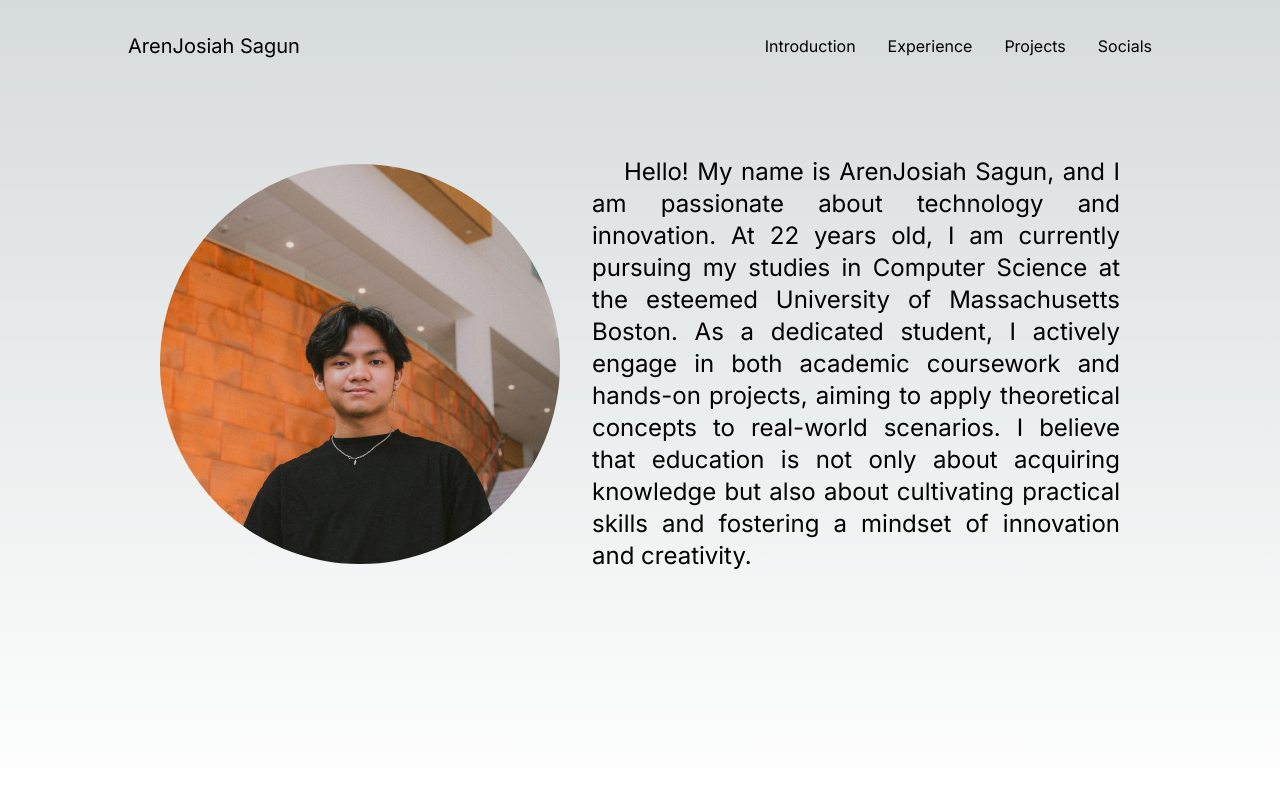
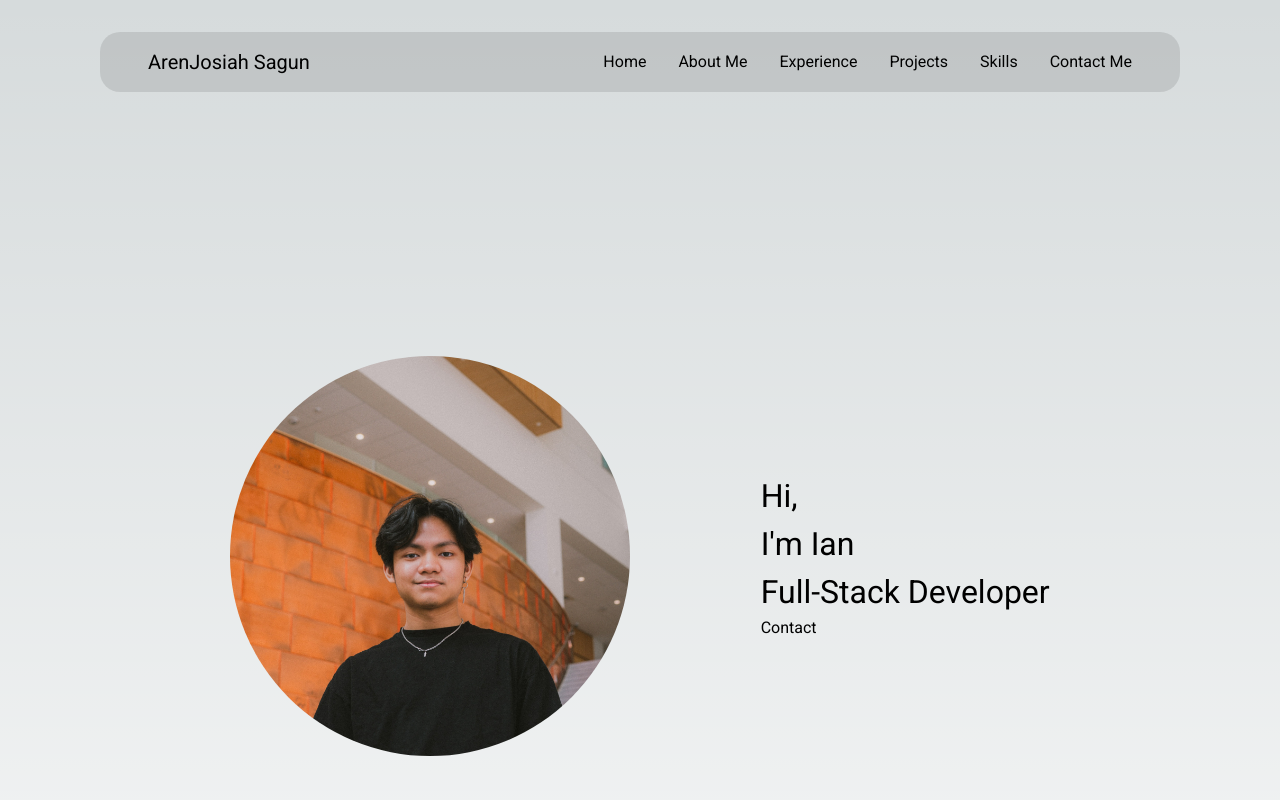
Before and after one commit to arensagun2/arensagun2, a Next.js app: page / in a window 1280 px wide. Shown: the top 800 px of the page. Built offline with nearby package versions, Linux system fonts and the light colour scheme.

Commit message:
different approach

```diff
--- a/src/app/globals.css
+++ b/src/app/globals.css
@@ -1,5 +1,3 @@
-@import url('https://fonts.googleapis.com/css2?family=Roboto:ital,wght@0,100;0,300;0,400;0,500;0,700;0,900;1,100;1,300;1,400;1,500;1,700;1,900&display=swap');
-
 @tailwind base;
 @tailwind components;
 @tailwind utilities;
@@ -8,6 +6,7 @@
   --foreground-rgb: 0, 0, 0;
   --background-start-rgb: 214, 219, 220;
   --background-end-rgb: 255, 255, 255;
+
 }
 
 @media (prefers-color-scheme: dark) {
@@ -26,9 +25,10 @@ body {
       rgb(var(--background-end-rgb))
     )
     rgb(var(--background-start-rgb));
+}
 
-  font-family: "Roboto", sans-serif;
-  box-sizing: border-box;
+::-webkit-scrollbar {
+  background: none;
 }
 
 @layer utilities {
@@ -36,39 +36,3 @@ body {
     text-wrap: balance;
   }
 }
-
-@media (max-width:1080px) {
-  .nav {
-    flex-direction: column;
-  }
-
-  .header {
-    flex-direction: column;
-    padding: 0;
-  }
-
-  .header p {
-    font-size: 1rem;
-    line-height: 1.2rem;
-  }
-
-  .me {
-    width: 200px;
-  }
-}
-
-.navbuttons::after {
-  content: ''; /* Required for pseudo-element */
-  position: absolute;
-  left: 0;
-  bottom: 0;
-  width: 0;
-  height: 2px; /* Adjust the height of the underline as needed */
-  background-color: blue; /* Change the color of the underline as needed */
-  transition: width 0.3s ease; /* Animation transition */
-}
-
-/* Define the hover effect to animate the underline */
-.navbuttons:hover::after {
-  width: 100%; /* Expand the width of the underline */
-}
--- a/src/app/layout.tsx
+++ b/src/app/layout.tsx
@@ -1,8 +1,12 @@
 import type { Metadata } from "next";
-import { Inter } from "next/font/google";
+import { Roboto } from "next/font/google";
 import "./globals.css";
 
-const inter = Inter({ subsets: ["latin"] });
+const roboto = Roboto({
+  weight: '400',
+  subsets: ["latin"],
+  display: "swap"
+});
 
 export const metadata: Metadata = {
   title: "arensagun2",
@@ -16,7 +20,7 @@ export default function RootLayout({
 }>) {
   return (
     <html lang="en">
-      <body className={inter.className}>{children}</body>
+      <body className={roboto.className}>{children}</body>
     </html>
   );
 }
--- a/src/app/page.tsx
+++ b/src/app/page.tsx
@@ -1,30 +1,9 @@
-import Image from 'next/image'
+import Contents from '@/components/contents';
 
 export default function Home() {
   return (
     <main className='pl-8 pr-8'>
-      <div className="flex min-h-screen flex-col items-center gap-24 p-8">
-        <div className="nav flex justify-between items-center w-full pl-16 pr-16 gap-2 transition-all">
-          <h1 className="text-xl text-nowrap">ArenJosiah Sagun</h1>
-          <div className="flex gap-8 justify-center items-center">
-            <button className="navbuttons hover:text-blue-500 hover:scale-105 transition-all">Introduction</button>
-            <button className="navbuttons hover:text-blue-500 hover:scale-105 transition-all">Experience</button>
-            <button className="navbuttons hover:text-blue-500 hover:scale-105 transition-all">Projects</button>
-            <button className="navbuttons hover:text-blue-500 hover:scale-105 transition-all">Socials</button>
-          </div>
-        </div>
-        <div className='header flex justify-center items-center gap-8 pl-24 pr-24'>
-          <Image src="/myPicCrop.jpg" alt="mypicture" width={400} height={400} className='me rounded-full'/>
-          <div>
-            <p className='text-indent indent-8 text-2xl text-justify'>
-              Hello! My name is ArenJosiah Sagun, and I am passionate about technology and innovation.
-              At 22 years old, I am currently pursuing my studies in Computer Science at the esteemed University of Massachusetts Boston.
-              As a dedicated student, I actively engage in both academic coursework and hands-on projects, aiming to apply theoretical concepts to real-world scenarios.
-              I believe that education is not only about acquiring knowledge but also about cultivating practical skills and fostering a mindset of innovation and creativity.
-            </p>
-          </div>
-        </div>
-      </div>
+      <Contents></Contents>
     </main>
   );
 }
--- /dev/null
+++ b/src/components/aboutme.tsx
@@ -0,0 +1,19 @@
+import style from './components.module.css';
+
+export default function AboutMe() {
+    return (
+        <div className= "rounded-lg pt-8 pb-8 pl-2 pr-2">
+            <h1 className={style.contentTitle}>About Me</h1>
+            <div className="header flex justify-center items-center gap-8 pl-24 pr-24">
+                <div>
+                    <p className='text-indent indent-8 text-2xl text-justify'>
+                    My name is ArenJosiah Sagun and I am passionate about technology and innovation.
+                    At 22 years old, I am currently pursuing my studies in Computer Science at the esteemed University of Massachusetts Boston.
+                    As a dedicated student, I actively engage in both academic coursework and hands-on projects, aiming to apply theoretical concepts to real-world scenarios.
+                    I believe that education is not only about acquiring knowledge but also about cultivating practical skills and fostering a mindset of innovation and creativity.
+                    </p>
+                </div>
+            </div>
+        </div>
+    )
+}
--- /dev/null
+++ b/src/components/components.module.css
@@ -0,0 +1,59 @@
+.nav {
+    width: 1080px;
+    padding: 1em 3em;
+    margin: 2em auto;
+    top: 2rem;
+    background-color: rgba(var(--foreground-rgb), 0.1);
+    box-shadow: 0 5px 10px 5px rgba(var(--background-rgb), 0.3);
+    border-radius: 20px;
+    position: sticky;
+    display: flex;
+    gap: 2rem;
+    align-items: center;
+    justify-content: space-between;
+}
+
+.navbutton {
+    position: relative;
+}
+
+.navbutton::after {
+    content: ''; /* Required for pseudo-element */
+    position: absolute;
+    left: 0;
+    bottom: 0;
+    width: 0;
+    height: 2px; /* Adjust the height of the underline as needed */
+    background-color: blue; /* Change the color of the underline as needed */
+    transition: width 0.3s ease; /* Animation transition */
+}
+
+/* Define the hover effect to animate the underline */
+.navbutton:hover::after {
+    width: 100%; /* Expand the width of the underline */
+}
+
+.content {
+    display: flex;
+    flex-direction: column;
+    align-items: center;
+    gap: 4rem;
+    margin-top: 4rem;
+}
+
+.contentTitle {
+    font-size: 2em;
+    text-align: center;
+}
+
+.home {
+    width: 1080px;
+    height: 100vh;
+    display: flex;
+    justify-content: space-evenly;
+    align-items: center;
+}
+
+.home h1 {
+    font-size: 2rem;
+}
--- /dev/null
+++ b/src/components/contents.tsx
@@ -0,0 +1,16 @@
+import AboutMe from "./aboutme";
+import Home from "./home";
+import NavigationBar from "./navigationbar";
+import style from './components.module.css';
+
+export default function Contents() {
+    return (
+        <div>
+            <NavigationBar />
+            <div className={style.content}>
+                <Home />
+                <AboutMe />
+            </div>
+        </div>
+    )
+}
--- /dev/null
+++ b/src/components/home.tsx
@@ -0,0 +1,14 @@
+import style from './components.module.css';
+import Image from "next/image"
+
+export default function Home() {
+    return (
+        <div className={style.home}>
+            <Image src="/myPicCrop.jpg" alt="mypicture" width={400} height={400} className='me rounded-full'/>
+            <div>
+                <h1>Hi,<br/> I&apos;m Ian<br/> Full-Stack Developer</h1>
+                <button>Contact</button>
+            </div>
+        </div>
+    )
+}
--- /dev/null
+++ b/src/components/navbuttons.tsx
@@ -0,0 +1,9 @@
+import style from './components.module.css'
+
+export default function NavButton(prop: any) {
+    return (
+        <button className={style.navbutton}>
+            {prop.name}
+        </button>
+    )
+}
--- /dev/null
+++ b/src/components/navigationbar.tsx
@@ -0,0 +1,22 @@
+import NavButton from "./navbuttons"
+import style from './components.module.css'
+
+export default function NavigationBar() {
+    const navButtons = [
+        {name: "Home"},
+        {name: "About Me"},
+        {name: "Experience"},
+        {name: "Projects"},
+        {name: "Skills"},
+        {name: "Contact Me"}
+    ];
+
+    return (
+        <div className={style.nav}>
+            <h1 className="text-xl text-nowrap">ArenJosiah Sagun</h1>
+            <div className="flex gap-8 justify-center items-center">
+                {navButtons.map((navButton) => {return <NavButton key={navButton.name} name={navButton.name}/>})}
+            </div>
+        </div>
+    )
+}
```
